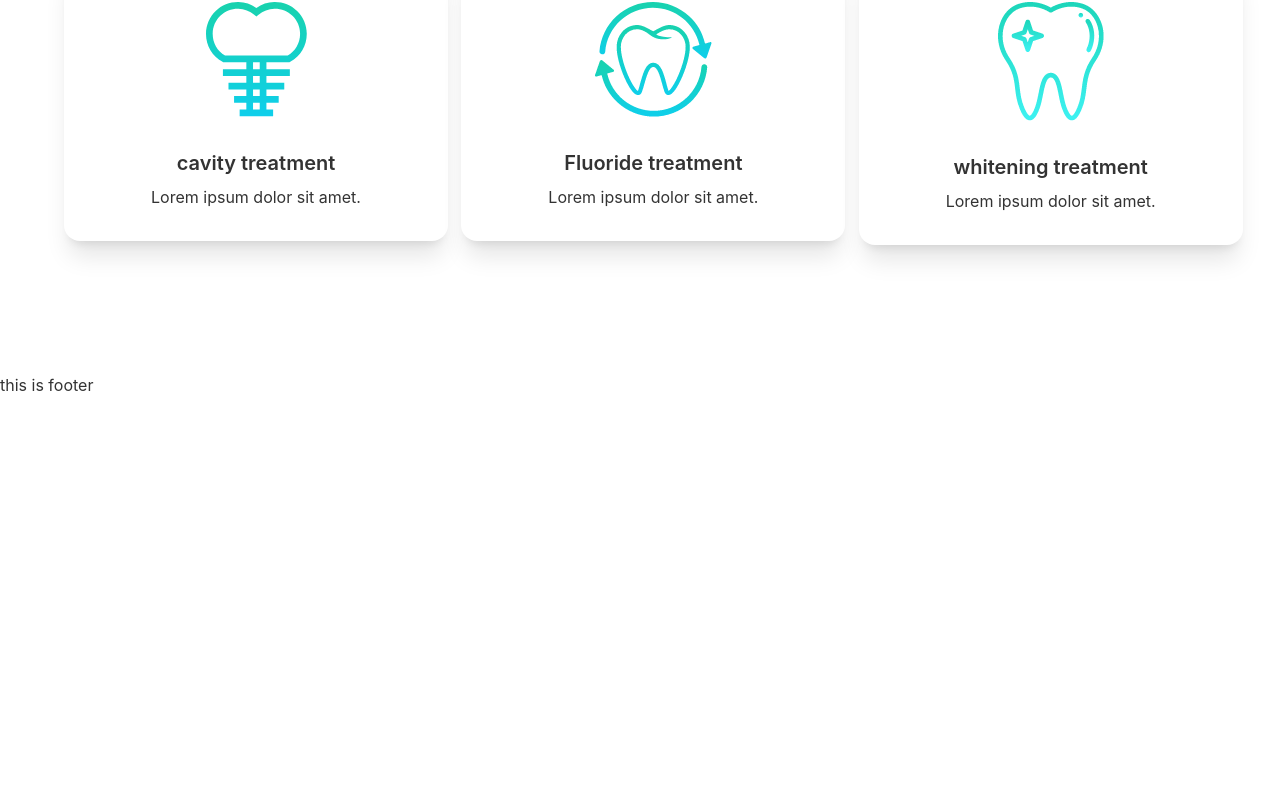
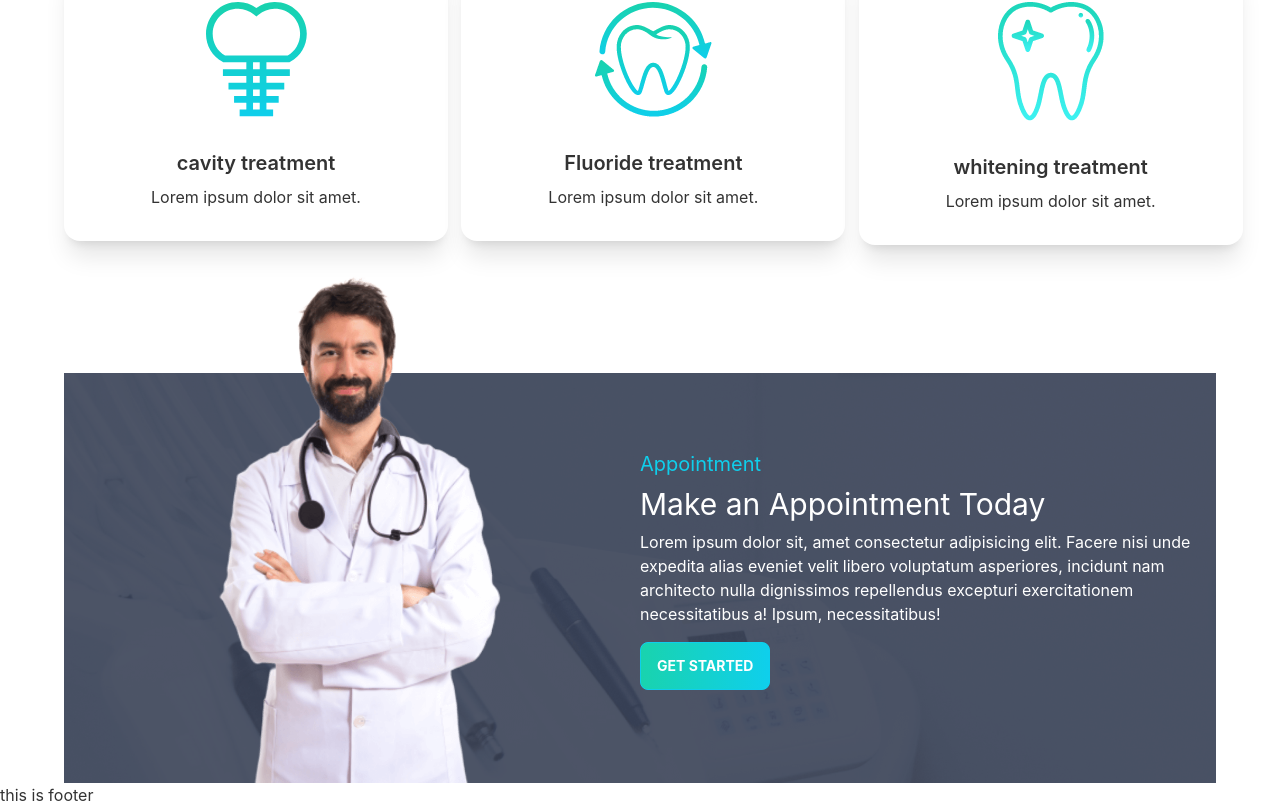
Before and after one commit to Niloy-Dey/doctors-portal-client-side, a React (Create React App) app: page / in a window 1280 px wide. Shown: the part 1178-1985 px from the top of the page. Before the commit the page ends 1575 px from the top, so only its background shows below. Built offline with nearby package versions, Linux system fonts and the light colour scheme.

Commit message:
appointment section work done

```diff
--- a/src/Pages/Home/Banner.js
+++ b/src/Pages/Home/Banner.js
@@ -1,5 +1,6 @@
 import React from 'react';
 import chair from '../../assets/images/chair.png';
+import PrimaryButton from '../Shared/PrimaryButton';
 const Banner = () => {
     return (
         <div>
@@ -10,7 +11,7 @@ const Banner = () => {
                         <h1 class="text-5xl font-bold">Your new smile starts here!</h1>
                         <p class="py-3">Provident cupiditate voluptatem et in. Quaerat fugiat ut </p>
                         <p class="py-3">assumenda excepturi exercitationem quasi. In deleniti eaque aut repudiandae et a id nisi.</p>
-                        <button class="btn btn-primary uppercase text-white font-bold bg-gradient-to-r from-secondary to-primary ">Get Started</button>
+                        <PrimaryButton>Get Started</PrimaryButton>
                     </div>
                 </div>
             </div>
--- a/src/Pages/Home/Home.js
+++ b/src/Pages/Home/Home.js
@@ -1,6 +1,7 @@
 import React from 'react';
 import Banner from './Banner';
 import Info from './Info';
+import MakeApoiment from './MakeApoiment';
 import Services from './Services';
 
 const Home = () => {
@@ -9,6 +10,7 @@ const Home = () => {
             <Banner></Banner>
             <Info></Info>
             <Services></Services>
+            <MakeApoiment></MakeApoiment>
         </div>
     );
 };
--- a/src/Pages/Home/Info.js
+++ b/src/Pages/Home/Info.js
@@ -7,7 +7,7 @@ const Info = () => {
     return (
        <div className='grid grid-cols-1 lg:grid-cols-3 gap-5 px-12'>
            <InfoCart  cardTitle="Opening Hours" bgClass="bg-gradient-to-r from-secondary to-primary" img={clock}></InfoCart>
-           <InfoCart cardTitle="Our Location" bgClass="bg-accent" img={map}></InfoCart>
+           <InfoCart cardTitle="Our Location" bgClass="bg-neutral" img={map}></InfoCart>
            <InfoCart cardTitle="Contract us" bgClass="bg-gradient-to-r from-secondary to-primary" img={phone}></InfoCart>
        </div>
     );
--- /dev/null
+++ b/src/Pages/Home/MakeApoiment.js
@@ -0,0 +1,24 @@
+import React from 'react';
+import doctor from '../../assets/images/doctor.png'
+import appointment from '../../assets/images/appointment.png'
+import PrimaryButton from '../Shared/PrimaryButton';
+const MakeApoiment = () => {
+    return (
+        <div style={{
+            background: `url(${appointment})`
+        }}
+            className='flex justify-center items-center'>
+            <div className='flex-1 hidden lg:block'>
+                <img className='mt-[-150px]' src={doctor} alt="" />
+            </div>
+            <div className='flex-1 text-white p-4'>
+                <h3 className='text-xl text-primary '>Appointment</h3>
+                <h2 className='text-3xl py-2'>Make an Appointment Today</h2>
+                <p>Lorem ipsum dolor sit, amet consectetur adipisicing elit. Facere nisi unde expedita alias eveniet velit libero voluptatum asperiores, incidunt nam architecto nulla dignissimos repellendus excepturi exercitationem necessitatibus a! Ipsum, necessitatibus!</p>
+                <PrimaryButton>Get Started</PrimaryButton>
+            </div>
+        </div>
+    );
+};
+
+export default MakeApoiment;
--- /dev/null
+++ b/src/Pages/Shared/PrimaryButton.js
@@ -0,0 +1,9 @@
+const PrimaryButton = ({children}) => {
+    return (
+        <div>
+            <button class=" my-4 btn btn-primary uppercase text-white font-bold bg-gradient-to-r from-secondary to-primary ">{children}</button>
+        </div>
+    );
+};
+
+export default PrimaryButton;
```
